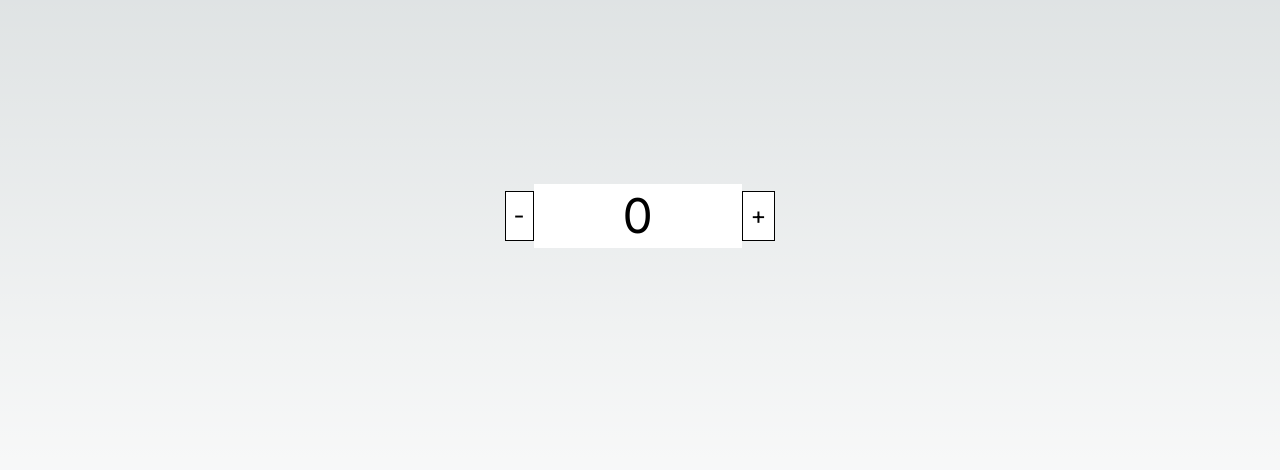
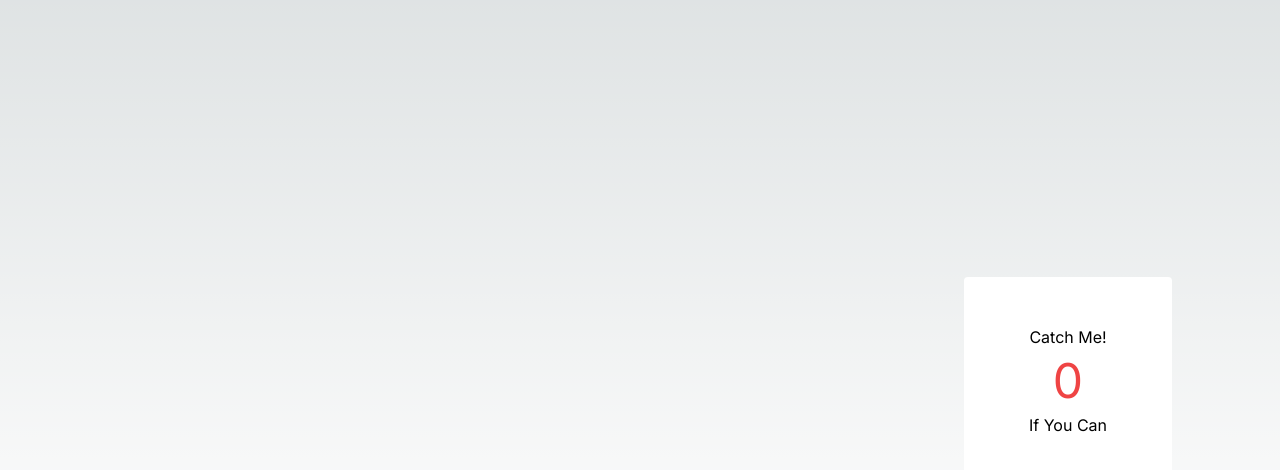
Before and after one commit to nafisnihal/ts-next-exp, a Next.js app: page /counter in a window 1280 px wide. Shown: the part 184-654 px from the top of the page. Built offline with nearby package versions, Linux system fonts and the light colour scheme.

Commit message:
catch me if you can

```diff
--- a/app/(shop)/page.tsx
+++ /dev/null
@@ -1,11 +0,0 @@
-import Link from "next/link";
-
-export default function Shop() {
-  return (
-    <div className="flex items-center justify-center h-screen">
-      <Link href="/trending" className="bg-white text-black border-2">
-        Trending
-      </Link>
-    </div>
-  );
-}
--- a/app/(shop)/trending/page.tsx
+++ /dev/null
@@ -1,7 +0,0 @@
-export default function Trending() {
-  return (
-    <div className="flex items-center justify-center h-screen">
-      <h1>Trending</h1>
-    </div>
-  );
-}
--- a/app/counter/page.tsx
+++ b/app/counter/page.tsx
@@ -1,25 +1,52 @@
 "use client";
-import { useState } from "react";
+import { useEffect, useState } from "react";
 // counter app
 export default function Counter() {
   const [count, setCount] = useState(0);
+  const [random1, setRandom1] = useState(0);
+  const [random2, setRandom2] = useState(0);
+
+  const randomNumber1 = Math.floor(Math.random() * 600);
+
+  const randomNumber2 = Math.floor(Math.random() * 1500);
+
+  const string1 = random1.toString();
+
+  const string2 = random2.toString();
+
+  useEffect(() => {
+    setTimeout(() => {
+      setRandom1(randomNumber1);
+      setRandom2(randomNumber2);
+    }, 500);
+    // eslint-disable-next-line react-hooks/exhaustive-deps
+  }, [random1]);
+
   return (
-    <div className="flex items-center justify-center h-screen">
-      <button
-        onClick={() => setCount(count - 1)}
-        className="p-2 bg-white text-black border border-black text-2xl"
+    <div className="flex items-center justify-center h-screen relative cursor-pointer">
+      <div
+        className={`h-52 w-52 bg-white absolute text-black flex items-center justify-center flex-col rounded cursor-grab`}
+        style={{
+          top: `${string1}px`,
+          left: `${string2}px`,
+          userSelect: "none",
+        }}
+        onClick={() => setCount(count + 1)}
       >
-        -
-      </button>
-      <h1 className="px-4 py-2 bg-white text-black w-52 text-center text-5xl">
-        {count}
-      </h1>
-      <button
-        onClick={() => setCount(count + 1)}
-        className="p-2 bg-white text-black border border-black text-2xl"
-      >
-        +
-      </button>
+        <p>Catch Me!</p>
+        <h1
+          className={`px-4 py-2 bg-white ${
+            count >= 20
+              ? "text-green-600"
+              : count >= 10
+              ? "text-yellow-400"
+              : "text-red-500"
+          }  w-52 text-center text-5xl`}
+        >
+          {count}
+        </h1>
+        <p>If You Can</p>
+      </div>
     </div>
   );
 }
--- a/app/page.tsx
+++ b/app/page.tsx
@@ -2,12 +2,10 @@ import Link from "next/link";
 
 export default function Home() {
   return (
-    <div className="flex items-center justify-center h-screen gap-4">
+    <div className="flex flex-col items-center justify-center h-screen gap-4">
+      <h1 className="text-4xl">Welcome to the Crazy Counter Game</h1>
       <Link href="/counter" className="px-4 py-2 bg-white text-black ">
-        Go to Counter
-      </Link>
-      <Link href="/shop" className="px-4 py-2 bg-white text-black ">
-        Go to Shop
+        Start
       </Link>
     </div>
   );
```
Also changed, not shown: app/(blog)/top-news/page.tsx (deleted), app/(blog)/viral/page.tsx (deleted).
